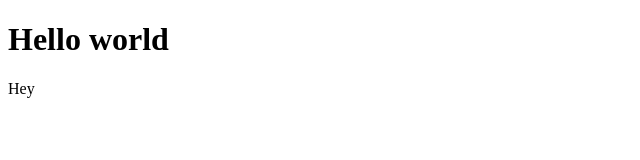
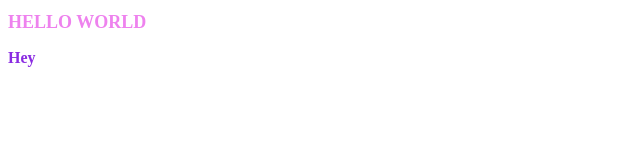
Before and after one commit to KseniyaVM/testRepo, a plain HTML site: page index.html in a window 1280 px wide. Shown: the whole page, without its empty margins (0-640 px from the left). Drawn offline with Linux system fonts and the light colour scheme.

Commit message:
added css

```diff
--- a/index.html
+++ b/index.html
@@ -1,9 +1,10 @@
 <!DOCTYPE html>
+<head>
+  <link rel="stylesheet" href="./style.css" />
+</head>
 <html>
-<body>
-
-<h1>Hello world</h1>
-<p>Hey</p>
-
-</body>
+  <body>
+    <h1>Hello world</h1>
+    <p>Hey</p>
+  </body>
 </html>
--- /dev/null
+++ b/style.css
@@ -0,0 +1,10 @@
+h1 {
+  font-size: 18px;
+  color: violet;
+  text-transform: uppercase;
+}
+p {
+  font-size: 16px;
+  color: blueviolet;
+  font-weight: 900;
+}
```
